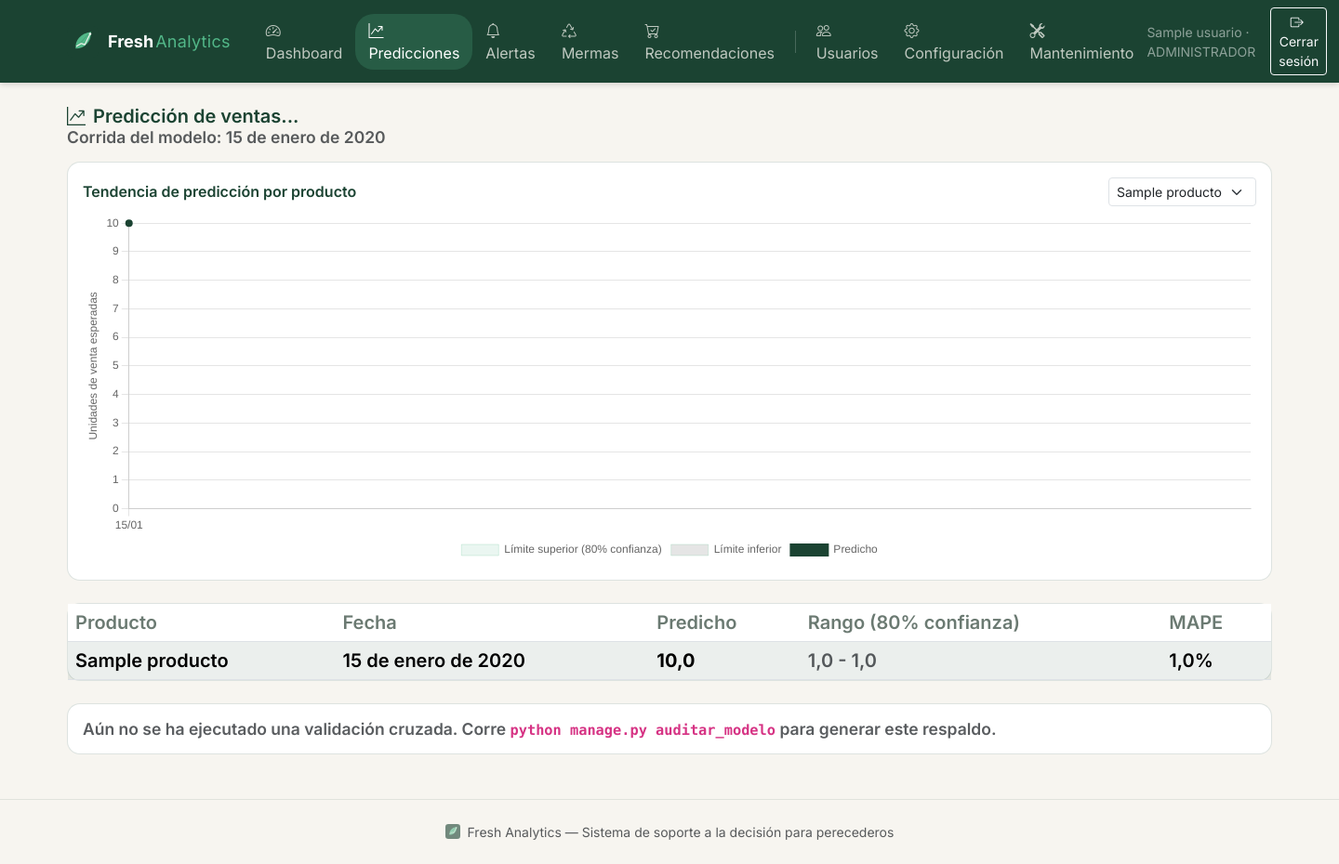
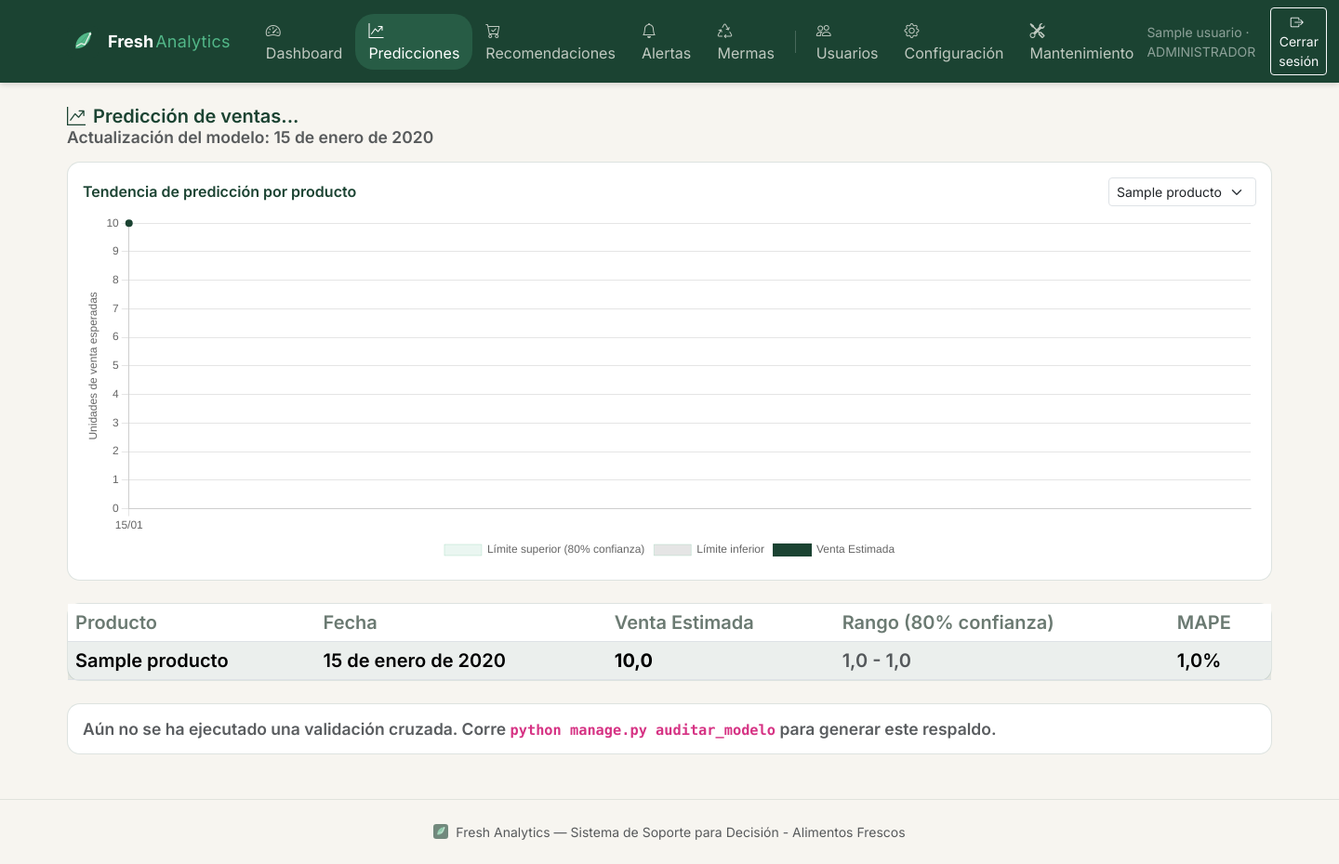
Before and after one commit to JFranck88/fresh-analytics, a Django app: page /predicciones/ in a window 1440 px wide. Shown: the whole page at 93% size. Run offline with Django 5.2, Linux system fonts and the light colour scheme; a user stored in the database is signed in; tables that the repository leaves empty hold one stand-in row (values such as "Sample post").

Commit message:
Requerimientos 1,3,5,6,11: terminologia Alimentos Frescos, Venta Estimada, orden de menu

```diff
--- a/core/templates/base.html
+++ b/core/templates/base.html
@@ -25,12 +25,12 @@
                 <div class="navbar-nav me-auto d-flex flex-column flex-lg-row align-items-start align-items-lg-center">
                     <a href="{% url 'dashboard' %}" class="nav-link {% if request.resolver_match.url_name == 'dashboard' %}activo{% endif %}"><i class="bi bi-speedometer2 me-1"></i>Dashboard</a>
                     <a href="{% url 'listar_predicciones' %}" class="nav-link {% if request.resolver_match.url_name == 'listar_predicciones' %}activo{% endif %}"><i class="bi bi-graph-up-arrow me-1"></i>Predicciones</a>
+                                        {% if user.rol == "COMPRADOR" or user.is_superuser_admin %}
+                        <a href="{% url 'listar_recomendaciones' %}" class="nav-link {% if request.resolver_match.url_name == 'listar_recomendaciones' %}activo{% endif %}"><i class="bi bi-cart-check me-1"></i>Recomendaciones</a>
+                    {% endif %}
                     {% if user.rol == "COMPRADOR" or user.rol == "GERENTE" or user.is_superuser_admin %}
                         <a href="{% url 'listar_alertas' %}" class="nav-link {% if request.resolver_match.url_name == 'listar_alertas' %}activo{% endif %}"><i class="bi bi-bell me-1"></i>Alertas</a>
                         <a href="{% url 'listar_mermas' %}" class="nav-link {% if request.resolver_match.url_name == 'listar_mermas' %}activo{% endif %}"><i class="bi bi-recycle me-1"></i>Mermas</a>
-                    {% endif %}
-                    {% if user.rol == "COMPRADOR" or user.is_superuser_admin %}
-                        <a href="{% url 'listar_recomendaciones' %}" class="nav-link {% if request.resolver_match.url_name == 'listar_recomendaciones' %}activo{% endif %}"><i class="bi bi-cart-check me-1"></i>Recomendaciones</a>
                     {% endif %}
                     {% if user.rol == "ADMINISTRADOR" or user.is_superuser_admin %}
                         <div class="nav-divisor d-none d-lg-block"></div>
@@ -67,7 +67,7 @@
 
     <footer class="text-center text-muted small py-4 mt-5" style="border-top: 1px solid rgba(27,67,50,0.1);">
         <img src="{% static 'core/img/logo.svg' %}" alt="" style="width: 16px; height: 16px; opacity: 0.6; vertical-align: -2px; margin-right: 4px;">
-        Fresh Analytics — Sistema de soporte a la decisión para perecederos
+        Fresh Analytics — Sistema de Soporte para Decisión - Alimentos Frescos
     </footer>
 
     <script src="https://cdn.jsdelivr.net/npm/bootstrap@5.3.3/dist/js/bootstrap.bundle.min.js"></script>
--- a/core/templates/listar_predicciones.html
+++ b/core/templates/listar_predicciones.html
@@ -2,7 +2,7 @@
 {% load static %}
 {% block content %}
 <h5 class="mb-1"><i class="bi bi-graph-up-arrow me-2"></i>Predicción de ventas...
-<p class="text-muted small">Corrida del modelo: {{ fecha_corrida }}</p>
+<p class="text-muted small">Actualización del modelo: {{ fecha_corrida }}</p>
 
 {% if mensajes_contexto %}
     <div class="mb-3">
@@ -64,7 +64,7 @@
                         fill: false,
                     },
                     {
-                        label: 'Predicho',
+                        label: 'Venta Estimada',
                         data: datos.predicho,
                         borderColor: '#1B4332',
                         backgroundColor: '#1B4332',
@@ -95,7 +95,7 @@
 <div class="card mb-4">
     <div class="card-body p-0">
         <table class="table table-striped mb-0">
-            <thead><tr><th>Producto</th><th>Fecha</th><th>Predicho</th><th>Rango (80% confianza)</th><th>MAPE</th></tr></thead>
+            <thead><tr><th>Producto</th><th>Fecha</th><th>Venta Estimada</th><th>Rango (80% confianza)</th><th>MAPE</th></tr></thead>
             <tbody>
                 {% for p in predicciones %}
                 <tr><td>{{ p.producto.nombre }}</td><td>{{ p.fecha_pronosticada }}</td><td><strong>{{ p.valor_predicho }}</strong></td><td class="text-muted">{{ p.intervalo_inferior }} - {{ p.intervalo_superior }}</td><td>{% if p.precision_modelo %}{{ p.precision_modelo }}%{% else %}N/D{% endif %}</td></tr>
--- a/core/templates/registration/login.html
+++ b/core/templates/registration/login.html
@@ -19,7 +19,7 @@
                     <h4 class="mb-1" style="font-weight: 700;">
                         <span style="color: var(--bosque);">Fresh</span><span style="color: var(--brote);">Analytics</span>
                     </h4>
-                    <p class="text-muted mb-0" style="font-size: 14px;">Departamento de perecederos</p>
+                    <p class="text-muted mb-0" style="font-size: 14px;">Departamento de Alimentos Frescos</p>
                 </div>
 
                 {% if form.errors %}
```
